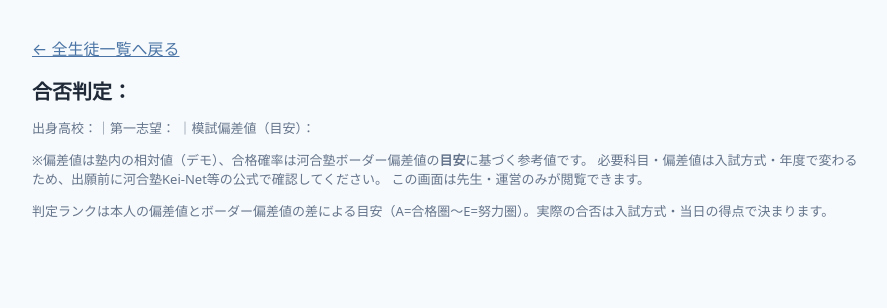
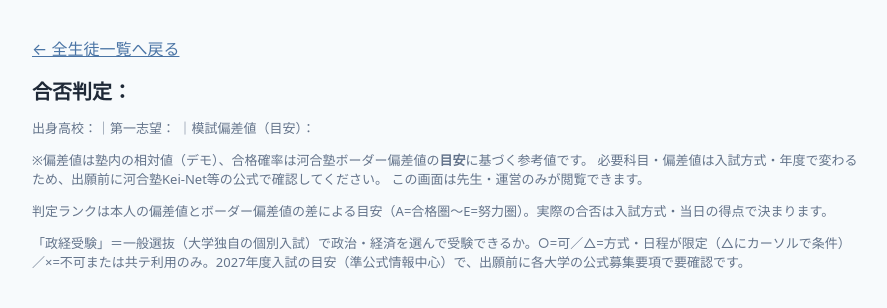
Before and after one commit to Akimitsu-Shigemi/juku-seiseki-app, a Flask app: template templates/hantei.html in a window 1280 px wide. Shown: the part 49-357 px from the top of the page, without its empty margins (194-1081 px from the left). Run offline with Flask 3, Linux system fonts and the light colour scheme; the template is opened without the code that fills it, so the values that code supplies are empty.

Commit message:
feat: 志望校ごとの政経受験可否(○/△/×)を組み込み
19校それぞれに「一般選抜で政治・経済を選んで受験できるか」を付与し、
合否判定ページに「政経受験」列（理由メモ付き）、生徒ページに第一志望の可否を表示。
○13/×6。△=方式・日程が限定。データは2027年度入試の目安（準公式中心）で
「出願前に公式要項で要確認」の注記つき。テスト6件追加。全56 passed/1 xfailed。

Co-Authored-By: Claude Opus 4.8 <noreply@anthropic.com>

```diff
--- a/app.py
+++ b/app.py
@@ -34,46 +34,69 @@ EXAMS = ["2026-05", "2026-08", "2026-11"]
 # 志望校（私立大学・学部）の目安データ。
 #   hensachi : 河合塾のボーダー偏差値を参考にした「目安」。年度・方式で変わるため要更新。
 #   subjects : その学部の必要科目の「目安」。実際は募集要項で要確認。
+#   seikei   : 一般選抜（大学独自の個別入試）で「政治・経済」を選んで受験できるか。
+#              ○=可 / △=条件付き（方式・日程が限定）/ ×=不可または共テ利用のみ。
+#              2027年度入試の目安（準公式の二次情報中心）。出願前に公式要項で要確認。
+#   seikei_note : △・×の理由や条件のメモ。
 # 合格確率・合否判定は先生・運営のみが使う（生徒には合格確率を見せない）。
 TARGETS = [
     {"name": "早稲田大学 政治経済学部", "group": "早慶上智ICU", "hensachi": 70.0,
-     "subjects": "共通テスト＋学部独自(総合問題)。数学が必須"},
+     "subjects": "共通テスト＋学部独自(総合問題)。数学が必須",
+     "seikei": "×", "seikei_note": "独自「総合問題」で社会科目なし"},
     {"name": "早稲田大学 商学部", "group": "早慶上智ICU", "hensachi": 70.0,
-     "subjects": "英語・国語・選択(地歴/数学)"},
+     "subjects": "英語・国語・選択(地歴/数学)",
+     "seikei": "○", "seikei_note": ""},
     {"name": "慶應義塾大学 経済学部", "group": "早慶上智ICU", "hensachi": 67.5,
-     "subjects": "英語・数学or地歴＋小論文（国語なし）"},
+     "subjects": "英語・数学or地歴＋小論文（国語なし）",
+     "seikei": "×", "seikei_note": "社会は世界史/日本史のみ"},
     {"name": "慶應義塾大学 商学部", "group": "早慶上智ICU", "hensachi": 67.5,
-     "subjects": "英語・地歴＋数学or小論文（国語なし）"},
+     "subjects": "英語・地歴＋数学or小論文（国語なし）",
+     "seikei": "×", "seikei_note": "地歴のみ（政経なし）"},
     {"name": "上智大学 経済学部", "group": "早慶上智ICU", "hensachi": 65.0,
-     "subjects": "英語外部試験(TEAP)・共通テスト併用など"},
+     "subjects": "英語外部試験(TEAP)・共通テスト併用など",
+     "seikei": "×", "seikei_note": "政経は共テ利用のみ"},
     {"name": "国際基督教大学(ICU) 教養学部", "group": "早慶上智ICU", "hensachi": 67.5,
-     "subjects": "独自試験(総合教養＋人文/社会科学)"},
+     "subjects": "独自試験(総合教養＋人文/社会科学)",
+     "seikei": "×", "seikei_note": "独自の総合問題のみ（社会なし）"},
     {"name": "明治大学 商学部", "group": "MARCH", "hensachi": 62.5,
-     "subjects": "英語・国語・選択(地歴公民)"},
+     "subjects": "英語・国語・選択(地歴公民)",
+     "seikei": "○", "seikei_note": ""},
     {"name": "明治大学 政治経済学部", "group": "MARCH", "hensachi": 62.5,
-     "subjects": "英語・国語・選択(地歴公民/数学)"},
+     "subjects": "英語・国語・選択(地歴公民/数学)",
+     "seikei": "○", "seikei_note": ""},
     {"name": "青山学院大学 経営学部", "group": "MARCH", "hensachi": 62.5,
-     "subjects": "英語・国語・選択(共通テスト併用の方式あり)"},
+     "subjects": "英語・国語・選択(共通テスト併用の方式あり)",
+     "seikei": "△", "seikei_note": "独自で政経可は全学部日程のみ"},
     {"name": "立教大学 経営学部", "group": "MARCH", "hensachi": 65.0,
-     "subjects": "英語外部試験＋共通テスト＋独自"},
+     "subjects": "英語外部試験＋共通テスト＋独自",
+     "seikei": "△", "seikei_note": "独自で政経可は2/12日程のみ"},
     {"name": "中央大学 商学部", "group": "MARCH", "hensachi": 60.0,
-     "subjects": "英語・国語・選択(地歴公民)"},
+     "subjects": "英語・国語・選択(地歴公民)",
+     "seikei": "○", "seikei_note": ""},
     {"name": "法政大学 経営学部", "group": "MARCH", "hensachi": 60.0,
-     "subjects": "英語・国語・選択(地歴公民)"},
+     "subjects": "英語・国語・選択(地歴公民)",
+     "seikei": "△", "seikei_note": "A方式のみ（T日程は社会なし）"},
     {"name": "関西大学 経済学部", "group": "関関同立", "hensachi": 57.5,
-     "subjects": "英語・国語・選択(地歴公民)"},
+     "subjects": "英語・国語・選択(地歴公民)",
+     "seikei": "○", "seikei_note": ""},
     {"name": "関西学院大学 商学部", "group": "関関同立", "hensachi": 57.5,
-     "subjects": "英語・国語・選択(地歴公民)"},
+     "subjects": "英語・国語・選択(地歴公民)",
+     "seikei": "×", "seikei_note": "政経は共テ利用のみ"},
     {"name": "同志社大学 商学部", "group": "関関同立", "hensachi": 62.5,
-     "subjects": "英語・国語・選択(地歴公民)"},
+     "subjects": "英語・国語・選択(地歴公民)",
+     "seikei": "○", "seikei_note": ""},
     {"name": "立命館大学 経営学部", "group": "関関同立", "hensachi": 57.5,
-     "subjects": "英語・国語・選択(全学統一方式など)"},
+     "subjects": "英語・国語・選択(全学統一方式など)",
+     "seikei": "△", "seikei_note": "経営学科「情報型」は不可"},
     {"name": "学習院大学 経済学部", "group": "その他", "hensachi": 60.0,
-     "subjects": "英語・国語・選択(地歴公民)"},
+     "subjects": "英語・国語・選択(地歴公民)",
+     "seikei": "○", "seikei_note": ""},
     {"name": "日本大学 経済学部", "group": "その他", "hensachi": 55.0,
-     "subjects": "英語・国語・選択(N方式など)"},
+     "subjects": "英語・国語・選択(N方式など)",
+     "seikei": "△", "seikei_note": "N全学2期は社会なし"},
     {"name": "松山大学 経済学部", "group": "その他", "hensachi": 50.0,
-     "subjects": "英語・国語・選択(地歴公民)"},
+     "subjects": "英語・国語・選択(地歴公民)",
+     "seikei": "○", "seikei_note": ""},
 ]
 TARGET_BY_NAME = {t["name"]: t for t in TARGETS}
 
@@ -205,6 +228,14 @@ def target_subjects(school):
     """志望校（大学・学部）の必要科目（目安）。未登録ならNone。"""
     t = TARGET_BY_NAME.get(school)
     return t["subjects"] if t else None
+
+
+def target_seikei(school):
+    """志望校の政経受験可否（○/△/×と理由）。未登録ならNone。"""
+    t = TARGET_BY_NAME.get(school)
+    if not t:
+        return None
+    return {"mark": t.get("seikei", "要確認"), "note": t.get("seikei_note", "")}
 
 
 def get_scores(student_id):
@@ -396,6 +427,7 @@ def register_routes(app):
             "student.html", user=user, student=student, subjects=SUBJECTS,
             exams=EXAMS, table=table, averages=averages, hensachi=hensachi,
             req_subjects=target_subjects(student["school"]),
+            seikei=target_seikei(student["school"]),
             can_judge=user["role"] in ("teacher", "admin"),
             chart=build_chart(averages))
 
@@ -482,6 +514,8 @@ def register_routes(app):
                 "subjects": t["subjects"],
                 "prob": pass_probability(hensachi, t["name"]),
                 "judge": judgement(hensachi, t["name"]),
+                "seikei": t.get("seikei", "要確認"),
+                "seikei_note": t.get("seikei_note", ""),
             })
         grouped = [(g, groups[g]) for g in order if groups[g]]
         return render_template(
--- a/templates/hantei.html
+++ b/templates/hantei.html
@@ -14,13 +14,21 @@
 </p>
 
 {% macro rank_color(rank) %}{% if rank in ['A','B'] %}#276749{% elif rank == 'C' %}#92610a{% else %}#9b2c2c{% endif %}{% endmacro %}
+{% macro seikei_badge(mark, note) %}
+  {% if mark == '○' %}<span style="color:#276749;font-weight:bold">○</span>
+  {% elif mark == '△' %}<span style="color:#92610a;font-weight:bold" title="{{ note }}">△</span>
+  {% elif mark == '×' %}<span style="color:#9b2c2c;font-weight:bold" title="{{ note }}">×</span>
+  {% else %}<span class="muted">要確認</span>{% endif %}
+  {% if note %}<br><span class="muted" style="font-size:0.85em">{{ note }}</span>{% endif %}
+{% endmacro %}
 {% for group, items in grouped %}
 <h2>{{ group }}</h2>
 <table>
-  <tr><th>大学・学部</th><th>判定<br>(目安)</th><th>合格まで<br>(偏差値差)</th><th>ボーダー偏差値<br>(目安)</th><th>合格確率<br>(目安)</th><th>必要科目（目安）</th></tr>
+  <tr><th>大学・学部</th><th>政経<br>受験</th><th>判定<br>(目安)</th><th>合格まで<br>(偏差値差)</th><th>ボーダー偏差値<br>(目安)</th><th>合格確率<br>(目安)</th><th>必要科目（目安）</th></tr>
   {% for it in items %}
   <tr>
     <td style="text-align:left">{{ it.name }}{% if it.name == student.school %} <span class="muted">（第一志望）</span>{% endif %}</td>
+    <td>{{ seikei_badge(it.seikei, it.seikei_note) }}</td>
     <td>
       {% if it.judge is none %}—
       {% else %}
@@ -48,4 +56,5 @@
 </table>
 {% endfor %}
 <p class="muted">判定ランクは本人の偏差値とボーダー偏差値の差による目安（A=合格圏〜E=努力圏）。実際の合否は入試方式・当日の得点で決まります。</p>
+<p class="muted">「政経受験」＝一般選抜（大学独自の個別入試）で政治・経済を選んで受験できるか。○=可／△=方式・日程が限定（△にカーソルで条件）／×=不可または共テ利用のみ。2027年度入試の目安（準公式情報中心）で、出願前に各大学の公式募集要項で要確認です。</p>
 {% endblock %}
```
Also changed, not shown: templates/student.html (+7 -0 lines), tests/test_seikei.py (added, +69 -0 lines).
